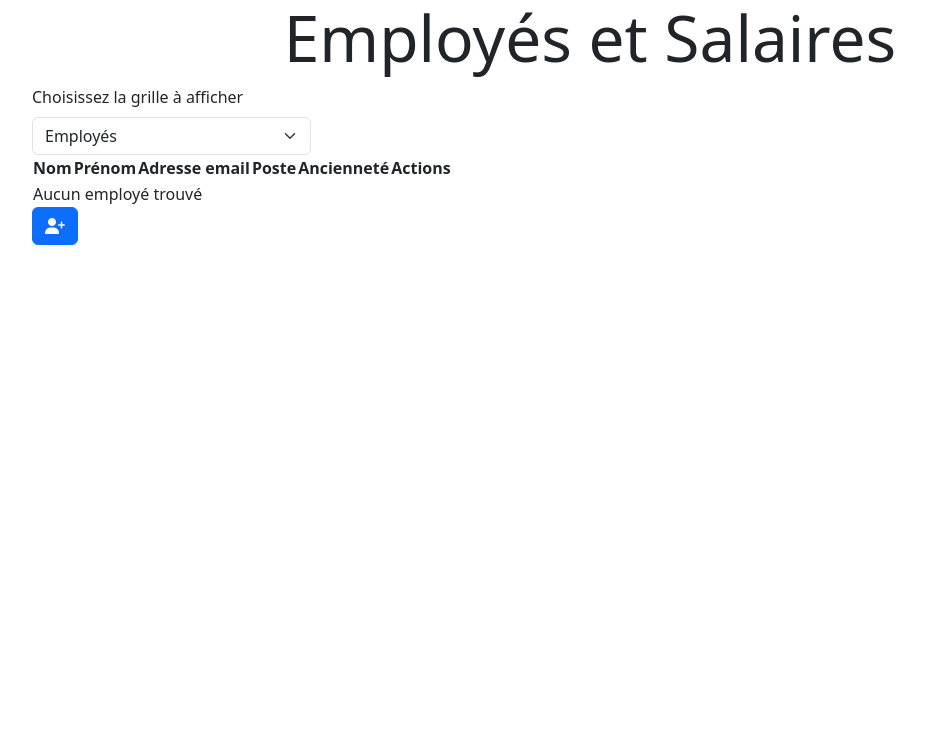
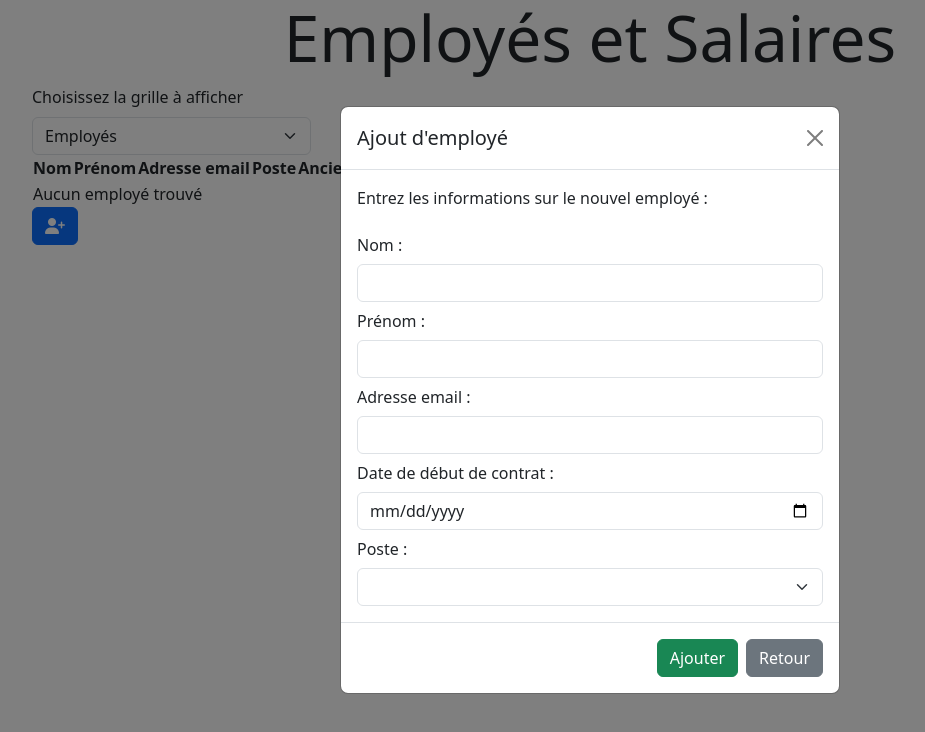
Before and after one commit to Pjcel11/Infonuagique-Api-Rest-et-Application-Web, a plain HTML site: page Website/index.html in a window 1280 px wide. Both pictures are taken after a click on the button "Ajouter un employé". Shown: the whole page, without its empty margins (50-975 px from the left). Drawn offline with nearby package versions, Linux system fonts and the light colour scheme; no server answers.

Commit message:
(Website) changement modal ajout employé

```diff
--- a/Website/index.html
+++ b/Website/index.html
@@ -15,8 +15,6 @@
 
     <!-- Font Awesome Icons -->
     <link rel="stylesheet" href="https://cdnjs.cloudflare.com/ajax/libs/font-awesome/6.4.0/css/all.min.css">
-
-
 
     <script type="module" src="index.js"></script>
 </head>
@@ -55,7 +53,7 @@
                     <th>Actions</th>
                 </tr>
               </table>
-              <button id="addEmployeButton" class="btn btn-primary" title="Ajouter un employé"><i class="fa-solid fa-user-plus"></i></button>
+              <button id="addEmployeButton" class="btn btn-primary" title="Ajouter un employé" data-bs-toggle="modal" data-bs-target="#addEmployeeModal"><i class="fa-solid fa-user-plus"></i></button>
         </div>
 
         <!-- Div contenant les grilles de salaire -->
@@ -82,16 +80,17 @@
 
     </div>
 
-    <!-- Modal pour le salaire d'un employé -->
-    <div id="salaryModal" class="modal fade" tabindex="-1">
+    <!-- Modal vide. Peut être utilisé comme popup pour indiquer n'importe quelle information
+        qui ne necessite pas d'input de la part de l'user. -->
+    <div id="blankModal" class="modal fade" tabindex="-1">
         <div class="modal-dialog modal-dialog-centered">
             <div class="modal-content">
                 <div class="modal-header">
-                    <h5 class="modal-title">Calcul de salaire</h5>
+                    <h5 id="blankModalTitle"class="modal-title"></h5>
                     <button type="button" class="btn-close" data-bs-dismiss="modal" aria-label="Close"></button>
                 </div>
                 <div class="modal-body">
-                    <p id="salaryModalText"></p>
+                    <p id="blankModalText"></p>
                 </div>
                 <div class="modal-footer">
                     <button type="button" class="btn btn-primary" data-bs-dismiss="modal">Confirmer</button>
@@ -120,31 +119,43 @@
     </div>
 
     <!-- Modal pour l'ajout d'un employé -->
-    <div id="addEmployeeModal" class="modal" tabindex="-1">
-        <div class="modal-dialog">
+    <div id="addEmployeeModal" class="modal fade" tabindex="-1">
+        <div class="modal-dialog modal-dialog-centered">
             <div class="modal-content">
                 <div class="modal-header">
-              <h5 class="modal-title">Modal title</h5>
+                    <h5 class="modal-title">Ajout d'employé</h5>
                     <button type="button" class="btn-close" data-bs-dismiss="modal" aria-label="Close"></button>
                 </div>
                 <div class="modal-body">
-              <p>Entrez les informations sur le nouvel employé</p>
-                <!-- On entre nom prénom et mail nouvel employé -->
-                <input type="text" placeholder="prenom" model="Prénom"><br>
-                <input type="text" placeholder="nom" model="Nom"><br>
-                <input type="text" placeholder="email" model="Email"><br>
-                <input type="text" placeholder="dateArriveeEntreprise" model="Date d arrivée"><br>
-                <!-- liste déroulante pour le role de l'employé -->
-                <select id="" class="form-select w-25 salaries"></select>
+                    <p>Entrez les informations sur le nouvel employé :</p>
+                    <div>
+                        <label for="lastNameAdd" class="col-form-label">Nom :</label>
+                        <input type="text" class="form-control" id="lastNameAdd">
+                    </div>
+                    <div>
+                        <label for="firstNameAdd" class="col-form-label">Prénom :</label>
+                        <input type="text" class="form-control" id="firstNameAdd">
+                    </div>
+                    <div>
+                        <label for="emailAdd" class="col-form-label">Adresse email :</label>
+                        <input type="text" class="form-control" id="emailAdd">
+                    </div>
+                    <div>
+                        <label for="dateAdd" class="col-form-label">Date de début de contrat :</label>
+                        <input type="date" class="form-control" id="dateAdd">
+                    </div>
+                    <div>
+                        <label for="jobAdd" class="col-form-label">Poste :</label>
+                        <select id="jobAdd" class="form-select"></select>
+                    </div>
                 </div>
                 <div class="modal-footer">
-              <button type="button" class="btn btn-secondary" data-bs-dismiss="modal">Close</button>
-              <button type="button" class="btn btn-primary">Ajouter Employe</button>
+                    <button type="button" class="btn btn-success" data-bs-dismiss="modal">Ajouter</button>
+                    <button type="button" class="btn btn-secondary" data-bs-dismiss="modal">Retour</button>
                 </div>
             </div>
         </div>
     </div>
 
-
 </body>
 </html>
--- a/Website/index.js
+++ b/Website/index.js
@@ -1,10 +1,12 @@
 const apiEndpoint = "http://localhost:5000";
 const indexValue = 4.85003;
 
-// demarrer le site web http-server -p 3000
+// Démarrer le site web http-server -p 3000
 $(document).ready(function() {
     // Trigger DDL pour changer la div affichée au démarrage
     $("#ddl").change();
+    // Ajoute les jobs dans les modals d'ajout et modif d'employé
+    getAllJobsEmployee();
 });
 
 // S'active au changement de valeur de la DDL
@@ -32,6 +34,12 @@ $("#ddl").change(function() {
             break;
     }
 });
+
+function launchBlankModal(title, text) {
+    $("#blankModalTitle").html(title);
+    $("#blankModalText").html(text);
+    $("#blankModal").modal('show');
+}
 
 ///////////////
 // EMPLOYEES //
@@ -144,6 +152,17 @@ $(document).on('click', '#deleteEmployeeConfirm', function() {
             console.log(response);
         }
     });
+});
+
+// Activée au click sur le bouton de confirmation du modal d'ajout d'un employé
+// Ajoute l'employé et l'affiche dans le tableau
+// TODO : do
+$(document).on('click', '#addEmployeeConfirm', function() {
+    // Récupérer les valeurs des champs
+    // Créer un object JSON
+    // Faire requête à l'API
+    // Success -> trigger getAllEmployees()
+    // Error -> afficher un popup
 });
 
 //////////////
@@ -266,8 +285,7 @@ $(document).on('click', '.calcE', function() {
                     }
                 });
             }
-            $("#salaryModalText").html(`Le salaire de ${employeeName} est <b>${salary}€.</b>`)
-            $("#salaryModal").modal('show');
+            launchBlankModal("Calcul de salaire", `Le salaire de ${employeeName} est <b>${salary}€.</b>`)
         },
         error: function(response) {
             console.log("API failed. See error below.");
@@ -275,30 +293,6 @@ $(document).on('click', '.calcE', function() {
         }
     });
 });
-
-
-// Activée au click sur le bouton d'ajout d'un employé
-// Ajoute l'employé et l'affiche dans le tableau
-// Activée au click sur le bouton de confirmation du modal pour supprimer d'un employé
-// TODO : Ajouter modal confirmation d'ajout
-$(document).on('click', '#addEmployeeConfirm', function() {
- //TODO ajouter de recuperer les trucs dans le edit in place pour les mettre dans un body et les envoyer !
-    // Requête AJAX à l'API
-    $.ajax({
-        type: "POST",
-        url: apiEndpoint + "/employees/",
-        contentType: "application/json",
-        success: function(result) {
-            $(`#employeesTable tr#employee-${employeeId}`).add();
-        },
-        error: function(response) {
-            console.log("API failed. See error below.");
-            console.log(response);
-        }
-    });
-});
-//
-
 
 //////////
 // JOBS //
@@ -333,3 +327,27 @@ function getAllJobs() {
             $('#jobsTable tr:last').after(html);        }
     });
 }
+
+// Récupère la liste des postes et l'ajoute dans les select d'ajout et de modification d'employé
+function getAllJobsEmployee() {
+    // On vide les select pour remettre les lignes et eviter les doublons
+    $("#jobAdd").empty();
+
+    // Requête AJAX à l'API
+    $.ajax({
+        type: "GET",
+        url: apiEndpoint + "/jobs/",
+        contentType: "application/json",
+        success: function(result) {
+            const jobs = result.data;
+            // On ajoute une ligne pour chaque poste
+            for (const job of jobs) {
+                $('#jobAdd').append($(`<option value="${job.id}"}>${job.label}</option>`));
+            }
+        },
+        error: function(response) {
+            console.log("API failed. See error below.");
+            console.log(response);
+        }
+    });
+}
```
Lines whose indentation alone changed are shown as unchanged.
